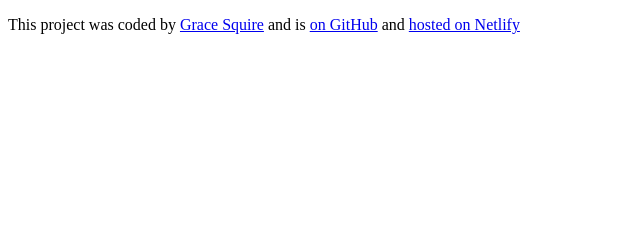
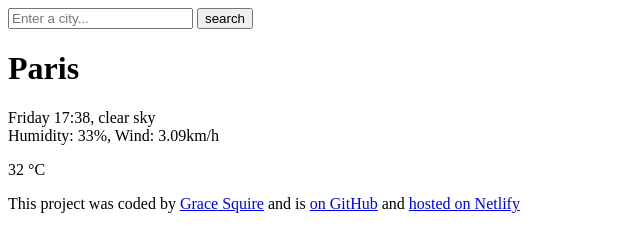
Before and after one commit to GBovisSquire/My_Vanilla_Weather_App, a plain HTML site: page index.html in a window 1280 px wide. Shown: the whole page, without its empty margins (0-640 px from the left). Drawn offline with Linux system fonts and the light colour scheme.

Commit message:
html code completed

```diff
--- a/index.html
+++ b/index.html
@@ -9,8 +9,23 @@
   </head>
   <body>
     <div class="container">
-      <header></header>
-      <main></main>
+      <header>
+        <form>
+          <input type="search" placeholder="Enter a city..." required />
+          <input type="submit" value="search" />
+        </form>
+      </header>
+      <main>
+        <div>
+          <h1>Paris</h1>
+          <p>
+            Friday 17:38, clear sky
+            <br />
+            Humidity: 33%, Wind: 3.09km/h
+          </p>
+        </div>
+        <div>32 °C</div>
+      </main>
       <footer>
         <p>
           This project was coded by
```
